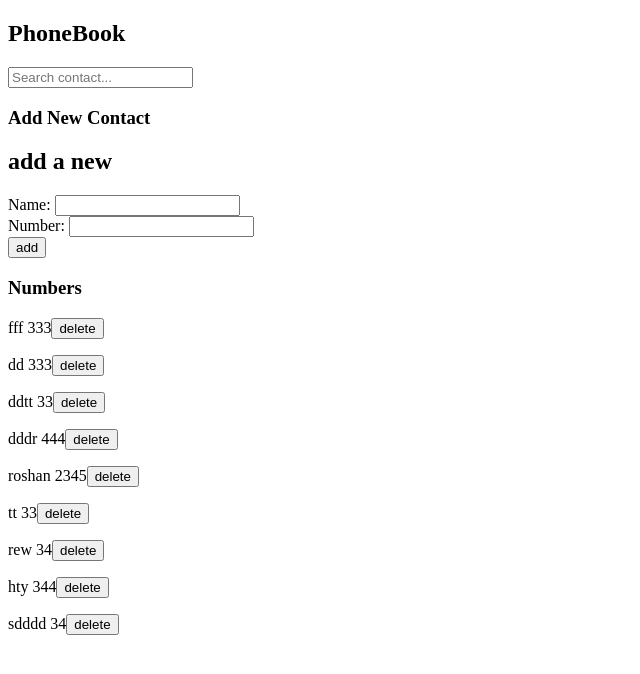
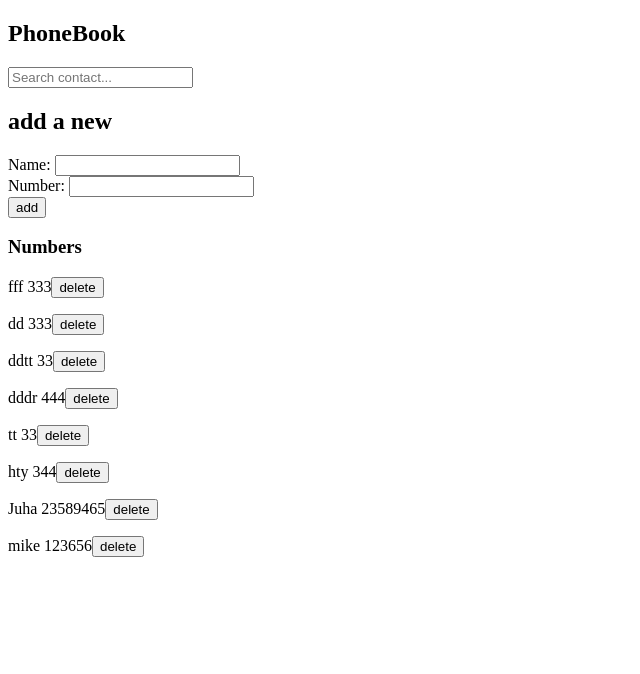
Before and after one commit to dilippoudel/mooc-part2, a React (Create React App) app: page / in a window 1280 px wide. Shown: the top 674 px of the page, without its empty margins (0-640 px from the left). Built offline with nearby package versions, Linux system fonts and the light colour scheme; data requests are answered from the project's data file.

Commit message:
Add component for notification

```diff
--- a/db.json
+++ b/db.json
@@ -21,19 +21,9 @@
       "id": 8
     },
     {
-      "name": "roshan",
-      "number": "2345",
-      "id": 9
-    },
-    {
       "name": "tt",
       "number": "33",
       "id": 10
-    },
-    {
-      "name": "rew",
-      "number": "34",
-      "id": 11
     },
     {
       "name": "hty",
@@ -41,9 +31,14 @@
       "id": 12
     },
     {
-      "name": "sdddd",
-      "number": "34",
+      "name": "Juha",
+      "number": "23589465",
       "id": 13
+    },
+    {
+      "name": "mike",
+      "number": "123656",
+      "id": 14
     }
   ]
 }
--- a/src/App.js
+++ b/src/App.js
@@ -5,18 +5,19 @@ import PersonForm from './components/PersonForm/PersonForm'
 import Filter from './components/Filter/Filter'
 
 import Persons from './components/Person/Person'
+import Notification from './components/Notification/Notification'
 
 const App = () => {
   const [persons, setPersons] = useState(null)
   const [newContact, setNewContact] = useState({ name: '', number: '' })
   const [searchContactByName, setSearchContactByName] = useState('')
+  const [message, setMessage] = useState(null)
 
   const addPerson = (e) => {
     e.preventDefault()
     const findExistedPerson = persons.find(
       (person) => person.name === newContact.name,
     )
-    console.log('id for ', findExistedPerson.id)
     if (findExistedPerson) {
       if (
         window.confirm(
@@ -38,6 +39,8 @@ const App = () => {
       return
     }
     personService.createAndSavePerson(newContact).then((response) => {
+      setMessage(`Added ${response.name}`)
+      setTimeout(() => setMessage(null), 3000)
       setPersons(persons.concat(response))
       setNewContact({ name: '', number: '' })
     })
@@ -73,8 +76,9 @@ const App = () => {
   return (
     <div>
       <h2>PhoneBook</h2>
+      <Notification message={message} />
       <Filter setSearchContactByName={setSearchContactByName} />
-      <h3>Add New Contact</h3>
+
       <PersonForm
         addPerson={addPerson}
         changeNameHandler={changeNameHandler}
--- /dev/null
+++ b/src/components/Notification/Notification.css
@@ -0,0 +1,12 @@
+.notification {
+  color: green;
+  background: lightgrey;
+  font-size: 20px;
+  border-style: solid;
+  border-radius: 5px;
+  padding: 5px;
+  margin-bottom: 10px;
+}
+.text {
+  font-weight: bold;
+}
--- /dev/null
+++ b/src/components/Notification/Notification.js
@@ -0,0 +1,12 @@
+import './Notification.css'
+const Notification = ({ message }) => {
+  if (message == null) {
+    return
+  }
+  return (
+    <div className="notification">
+      <p className="text">{message}</p>
+    </div>
+  )
+}
+export default Notification
```
